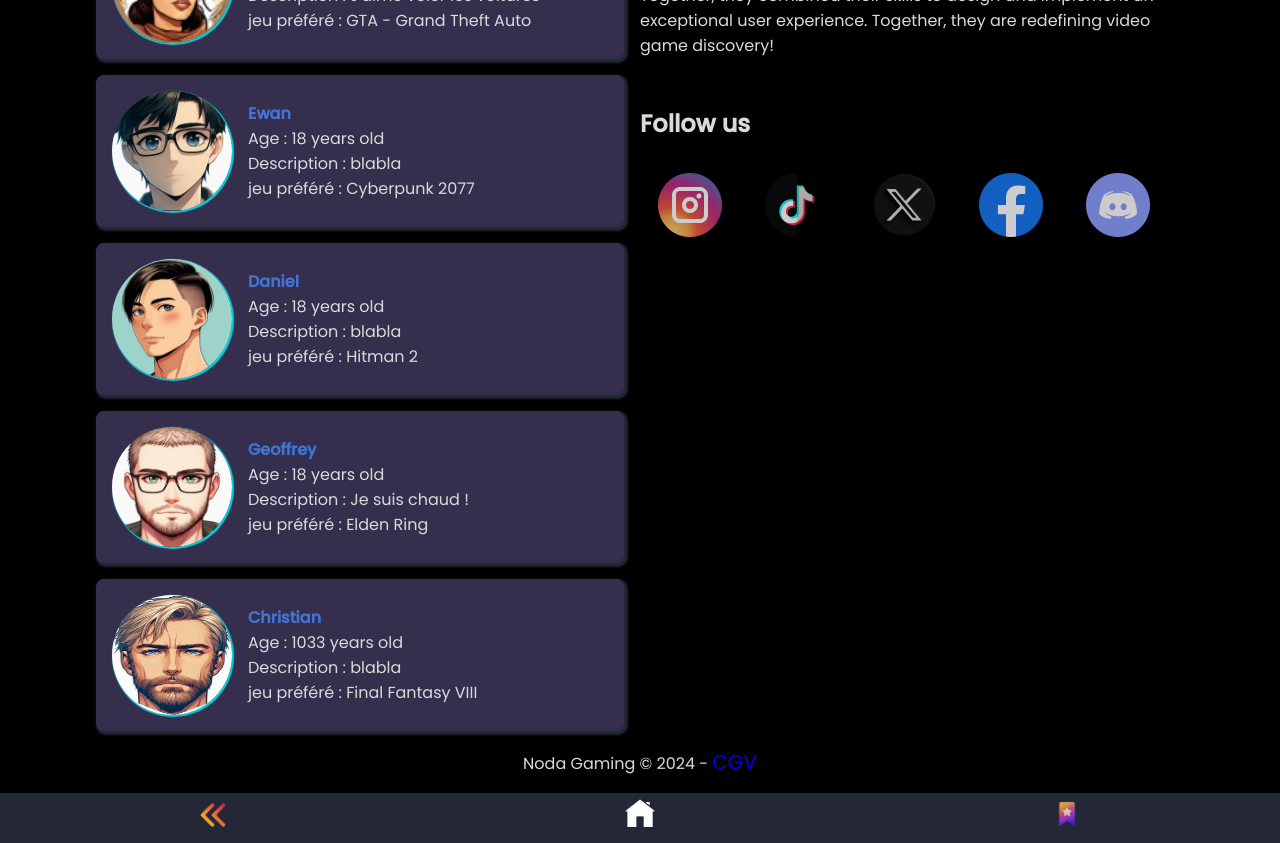
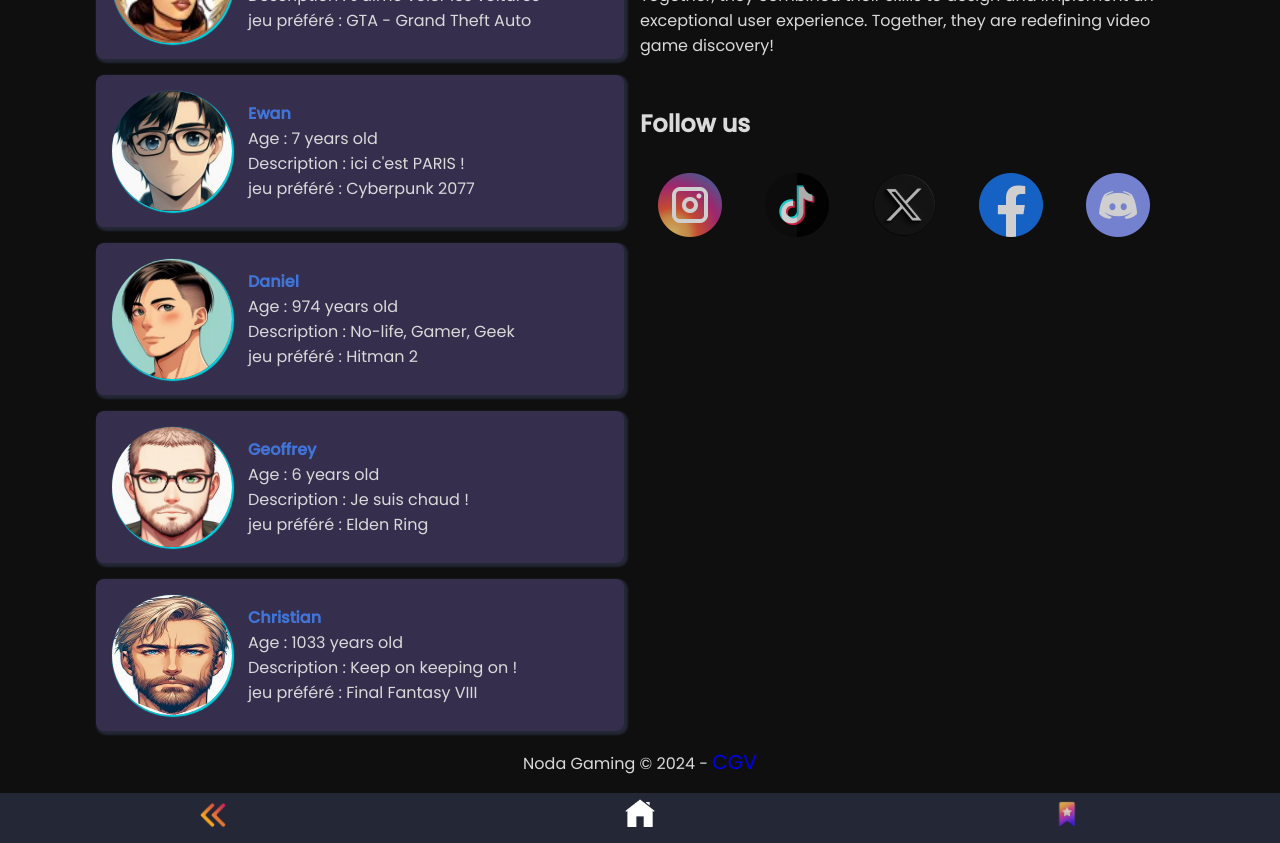
Before and after one commit to WildCodeSchool-2024-02/JS-RemoteFR-CodeOfWar-P2-Nodas, a React (Vite) app in the folder client/: page /about in a window 1280 px wide. Shown: the part 940-1783 px from the top of the page. Built offline with nearby package versions, Linux system fonts and the light colour scheme.

Commit message:
massive update css

```diff
--- a/client/src/components/CategorieItem.jsx
+++ b/client/src/components/CategorieItem.jsx
@@ -15,7 +15,7 @@ export default function CategorieItem({ game }) {
       <img src={game.background_image} alt={game.name} />
       <ul className="gamename_prix">
         <li>
-          <b>{game.name}</b>
+          <h3>{game.name}</h3>
         </li>
         <li className="Prix">59,99€</li>
       </ul>
--- a/client/src/data/teamData.js
+++ b/client/src/data/teamData.js
@@ -11,8 +11,8 @@ const team = [
   {
     id: 2,
     name: "Ewan",
-    age: 18,
-    description: "blabla",
+    age: 7,
+    description: "ici c'est PARIS !",
     avatar: "../src/assets/images/ewan.jpg",
     favoriteGame: "Cyberpunk 2077",
     pageUrl: "http://localhost:3000/gamepage/41494",
@@ -20,8 +20,8 @@ const team = [
   {
     id: 3,
     name: "Daniel",
-    age: 18,
-    description: "blabla",
+    age: 974,
+    description: "No-life, Gamer, Geek",
     avatar: "../src/assets/images/daniel.jpg",
     favoriteGame: "Hitman 2",
     pageUrl: "http://localhost:3000/gamepage/58654",
@@ -29,7 +29,7 @@ const team = [
   {
     id: 4,
     name: "Geoffrey",
-    age: 18,
+    age: 6,
     description: "Je suis chaud !",
     avatar: "../src/assets/images/geoffrey.jpg",
     favoriteGame: "Elden Ring",
@@ -39,7 +39,7 @@ const team = [
     id: 5,
     name: "Christian",
     age: 1033,
-    description: "blabla",
+    description: "Keep on keeping on !",
     avatar: "../src/assets/images/christian.jpg",
     favoriteGame: "Final Fantasy VIII",
     pageUrl: "http://localhost:3000/gamepage/5115",
--- a/client/src/pages/Category.jsx
+++ b/client/src/pages/Category.jsx
@@ -8,8 +8,8 @@ function Categories() {
   return (
     <>
       <section>
-        <h1>{genres}</h1>
-        <h2>Nouvelles sorties</h2>
+        <h1 className="title_category">{genres}</h1>
+        <h2 className="title_secondary">Nouvelles sorties</h2>
 
         {games.slice(0, 3).map((game) => (
           <CategorieItem key={game.id} game={game} />
@@ -17,13 +17,13 @@ function Categories() {
       </section>
 
       <section>
-        <h2>Les plus populaires</h2>
+        <h2 className="title_secondary">Les plus populaires</h2>
         {games.slice(0, 3).map((game) => (
           <CategorieItem key={game.id} game={game} />
         ))}
       </section>
       <section>
-        <h2>Tous les jeux {genres}</h2>
+        <h2 className="title_secondary">Tous les jeux {genres}</h2>
         {games.map((game) => (
           <CategorieItem key={game.id} game={game} />
         ))}
--- a/client/src/styles/accueil.css
+++ b/client/src/styles/accueil.css
@@ -1,5 +1,5 @@
 .landing-page {
-  background-color: var(--primary-color);
+  background-color: var(--background-color-body);
   color: var(--primary-font-color);
   padding: 1rem;
 }
--- a/client/src/styles/app.css
+++ b/client/src/styles/app.css
@@ -20,6 +20,7 @@
   --seven-color: rgb(64, 116, 214);
   --height-color: rgb(0, 128, 0);
   --primary-font-color: #dadada;
+  --background-color-body: #0f0f0f;
 
   /*font*/
   --primary-font: "Poppins", sans-serif;
@@ -31,6 +32,7 @@
   --text-size: 1rem;
 }
 
-main {
+body {
   height: 100%;
+  background-color: var(--background-color-body);
 }
--- a/client/src/styles/basket.css
+++ b/client/src/styles/basket.css
@@ -1,5 +1,4 @@
 body {
-  background-color: black;
   color: var(--primary-font-color);
 }
 
--- a/client/src/styles/categories.css
+++ b/client/src/styles/categories.css
@@ -8,7 +8,7 @@
   flex-wrap: wrap;
   justify-content: space-between;
   gap: 1rem;
-  margin: 4rem 1rem;
+  margin: 1rem;
 }
 
 .genres_list {
@@ -64,3 +64,13 @@
     font-size: larger;
   }
 }
+
+.title_category {
+  text-align: center;
+  margin: 1rem;
+  font-size: 2rem;
+}
+
+.title_secondary {
+  padding: 1rem;
+}
--- a/client/src/styles/gamespages.css
+++ b/client/src/styles/gamespages.css
@@ -152,7 +152,7 @@
   background-color: grey;
   padding: 5px 1rem;
   border-radius: 16px;
-  min-width: 17ch;
+  min-width: 15ch;
 }
 
 .developers_publishers {
```
